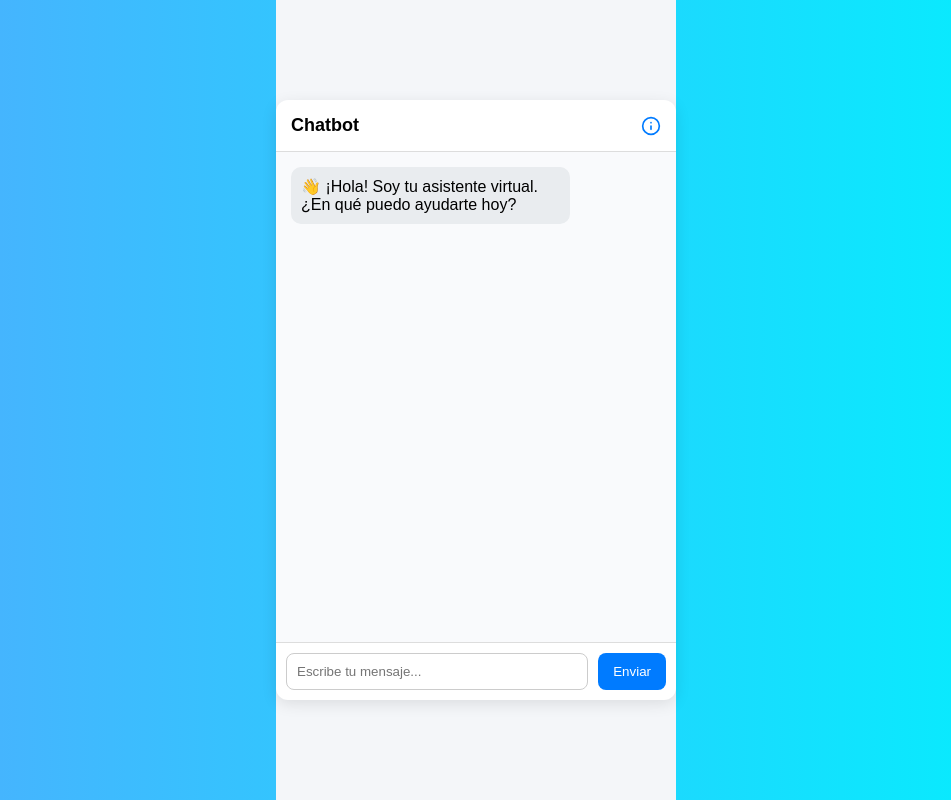
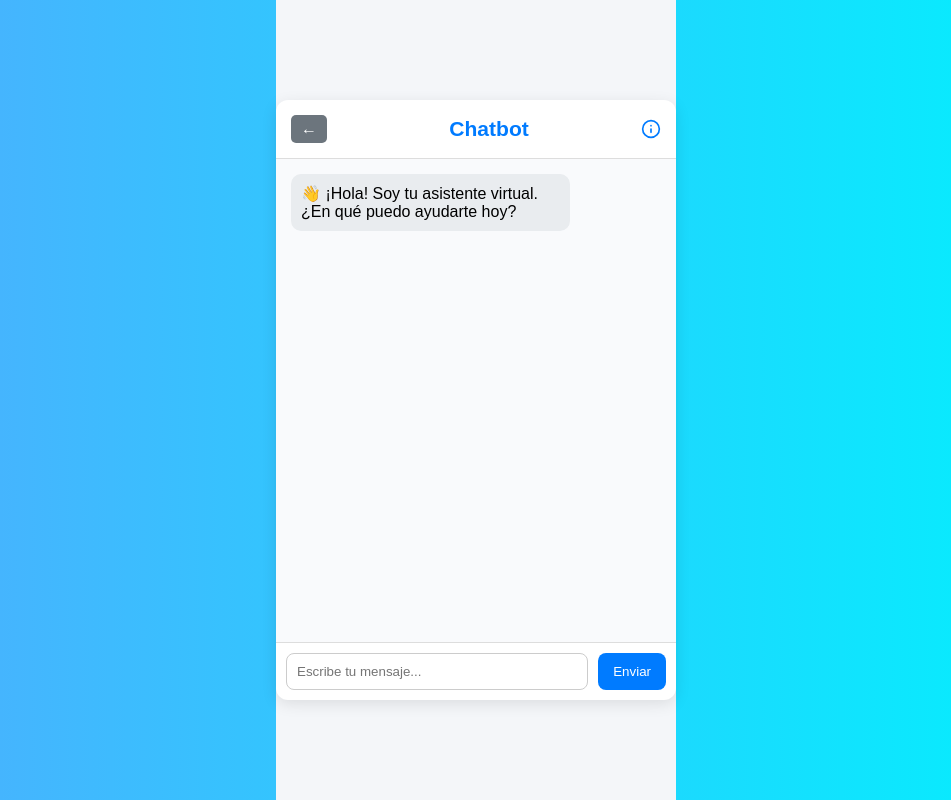
Before and after one commit to AndresCR001/ResiOne-App, a React (Vite) app: page /chatbot in a window 1280 px wide. Shown: the whole page, without its empty margins (164-1115 px from the left). Built offline with nearby package versions, Linux system fonts and the light colour scheme.

Commit message:
Fix botones y crear botones de return

```diff
--- a/src/Chatbot.jsx
+++ b/src/Chatbot.jsx
@@ -1,4 +1,3 @@
-// Chatbot.jsx
 import { useState } from "react";
 import { Info } from "lucide-react";
 import { useNavigate } from "react-router-dom";
@@ -64,7 +63,22 @@ export default function Chatbot() {
           fontWeight: "bold",
           fontSize: "18px"
         }}>
-          Chatbot
+          <button
+            onClick={() => navigate("/comunicados")}
+            style={{
+              background: "#6c757d",
+              border: "none",
+              borderRadius: "5px",
+              color: "white",
+              fontSize: "1rem",
+              cursor: "pointer",
+              padding: "5px 10px",
+              marginRight: "10px",
+            }}
+          >
+            ←
+          </button>
+          <h3 style={{ margin: "0", color: "#007bff" }}>Chatbot</h3>
           <Info
             size={20}
             style={{ cursor: "pointer", color: "#007bff" }}
--- a/src/Comunicados.jsx
+++ b/src/Comunicados.jsx
@@ -56,9 +56,9 @@ navigate('/chatbot'); // pantalla de opciones
   <div style={{
     background: "white",
     borderRadius: "10px",
-            width: "90vw",        // 90% del ancho de la ventana
-            height: "90vh",       // 90% del alto de la ventana
-            padding: "2%",        // padding proporcional al tamaño del div
+    width: "90vw",
+    height: "90vh",
+    padding: "2%",
     boxShadow: "0px 4px 20px rgba(0,0,0,0.1)",
     display: "flex",
     flexDirection: "column"
@@ -68,11 +68,12 @@ navigate('/chatbot'); // pantalla de opciones
       <h1 style={{ margin: 0, textAlign: "left", flex: 1 }}>Comunicados</h1>
       <div>
         <button className="boton-login" style={{ marginRight: "10px" }} onClick={handleReservas}>Reservas</button>
-            <button className="boton-login" style={{ marginRight: "10px" }}>Reportes</button>
-            <button className="boton-login">Chatbot</button>
+        <button className="boton-login" style={{ marginRight: "10px" }} onClick={handleReportes}>Reportes</button>
+        <button className="boton-login" onClick={handleChatbot}>Chatbot</button>
       </div>
     </div>
 
+    {/* Resto del código permanece igual */}
     {/* Crear nueva publicación */}
     <div className="crear-publicacion" style={{ marginBottom: "20px" }}>
       <textarea
@@ -103,7 +104,7 @@ navigate('/chatbot'); // pantalla de opciones
 
         <div className="acciones" style={{ display: "flex", gap: "10px" }}>
           <button className="boton-login" onClick={() => toggleEditar(pub.id)}>Editar</button>
-              <button className="boton-login" >Eliminar</button>
+          <button className="boton-login">Eliminar</button>
           <button className="boton-login">Compartir</button>
         </div>
       </div>
@@ -111,5 +112,5 @@ navigate('/chatbot'); // pantalla de opciones
   </div>
   <ChatbotButton />
 </div>
-  );
+  )
 }
--- a/src/Reservas.jsx
+++ b/src/Reservas.jsx
@@ -184,6 +184,24 @@ export default function Reservas() {
           Crear Reserva
         </button>
 
+        {/* Botón Regresar */}
+        <button
+          onClick={() => navigate("/comunicados")}
+          style={{
+            width: "100%",
+            padding: "12px",
+            background: "#6c757d",
+            border: "none",
+            borderRadius: "8px",
+            color: "white",
+            fontSize: "1rem",
+            cursor: "pointer",
+            marginTop: "20px",
+          }}
+        >
+          Regresar
+        </button>
+
         {/* Listado de reservas */}
         <h2 style={{ marginTop: "30px", color: "#333" }}>Mis Reservas</h2>
         {reservas.length === 0 ? (
```
Lines whose indentation alone changed are shown as unchanged.
